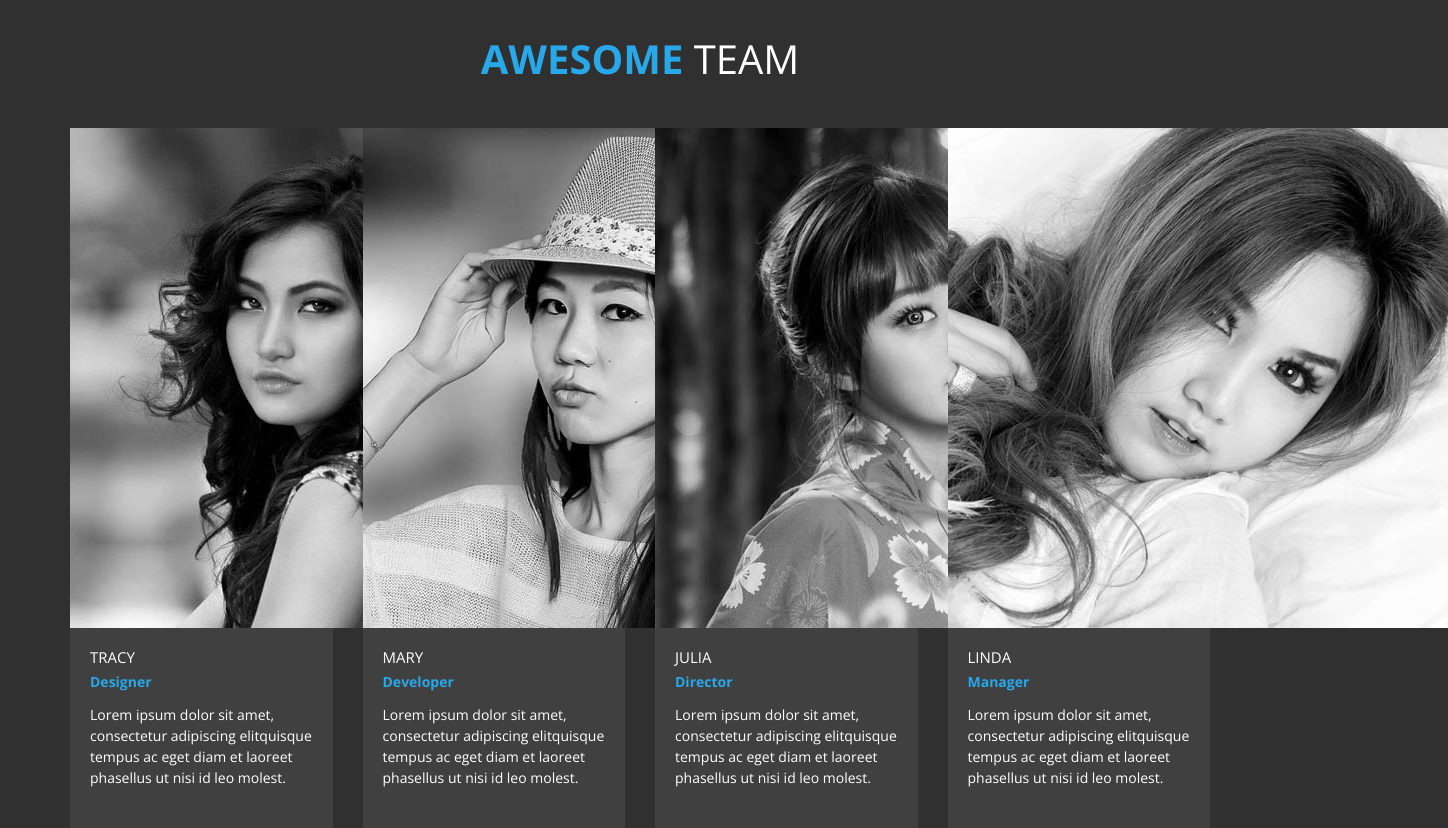
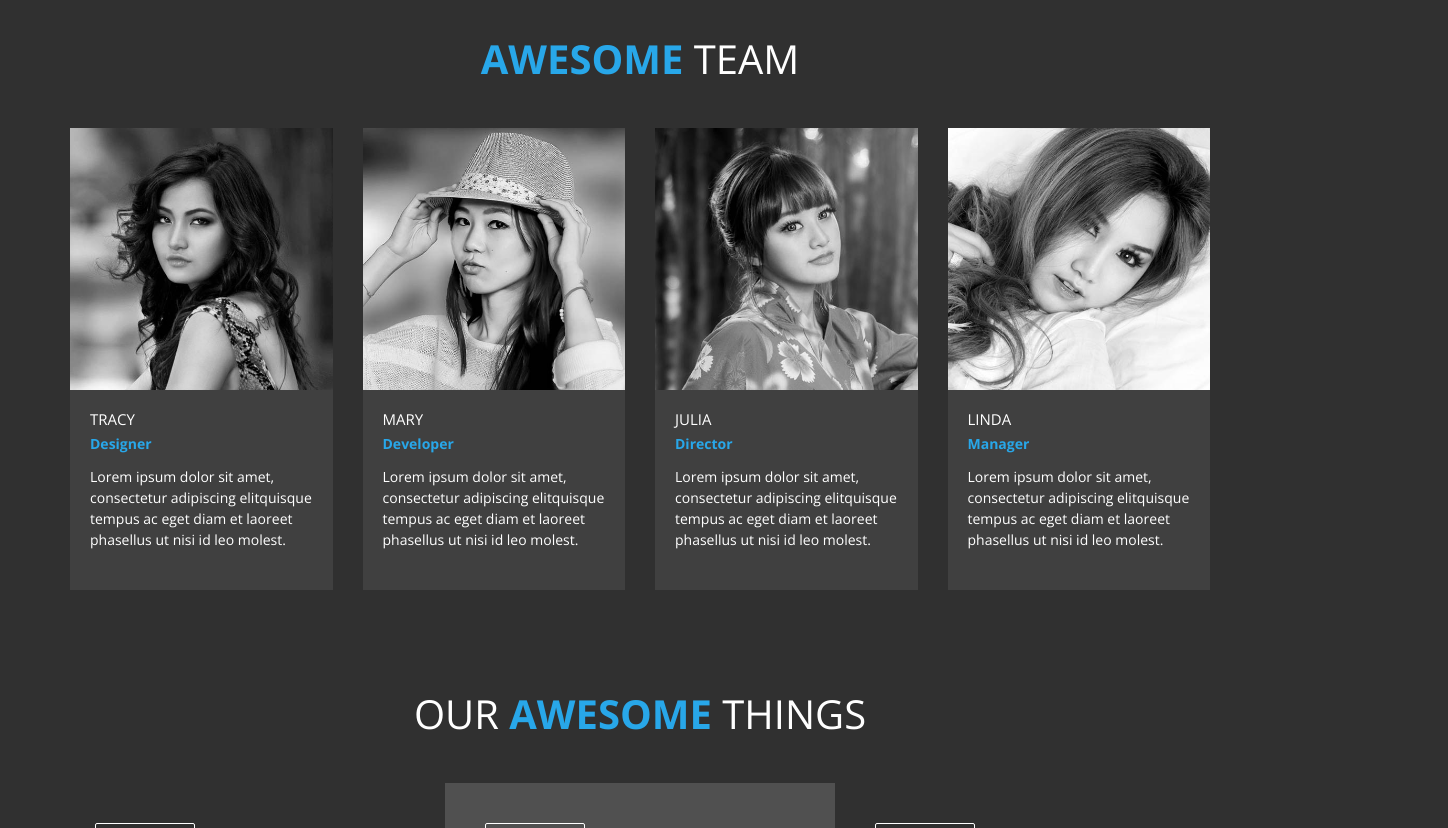
Before and after one commit to noblesilence/tm_450_awesome, a plain HTML site: page index.html in a window 1280 px wide. Shown: the part 1200-2028 px from the top of the page, 1448 px wide, since content can reach past the window. Drawn offline with nearby package versions, Linux system fonts and the light colour scheme.

Commit message:
Finish Team section

```diff
--- a/css/templatemo-style.css
+++ b/css/templatemo-style.css
@@ -499,6 +499,9 @@ a:focus {
 @media only screen and (max-width: 980px) {
   #team .team-wrapper {
     margin-top: 40px;
+    max-width: 500px;
+    margin-left: auto;
+    margin-right: auto;
   }
   #portfolio .portfolio-thumb .portfolio-overlay {
     background: #28a7e9;
--- a/index.html
+++ b/index.html
@@ -166,9 +166,9 @@
     				<div class="col-md-12">
     					<h2 class="wow bounceIn" data-wow-offset="50" data-wow-delay="0.3s"><span>AWESOME</span> TEAM</h2>
     				</div>
-    				<div class="col-md-3 col-sm-6 col-xs-12 wow fadeIn" data-wow-offset="50" data-wow-delay="1.3s">
+    				<div class="col-lg-3 col-md-6 col-12 wow fadeIn" data-wow-offset="50" data-wow-delay="1.3s">
     					<div class="team-wrapper">
-    						<img src="images/team-img1.jpg" class="img-responsive" alt="team img 1">
+    						<img src="images/team-img1.jpg" class="img-fluid" alt="team img 1">
     							<div class="team-des">
     								<h4>TRACY</h4>
     								<span>Designer</span>
@@ -176,9 +176,9 @@
     							</div>
     					</div>
     				</div>
-    				<div class="col-md-3 col-sm-6 col-xs-12 wow fadeIn" data-wow-offset="50" data-wow-delay="1.6s">
+    				<div class="col-lg-3 col-md-6 col-12 wow fadeIn" data-wow-offset="50" data-wow-delay="1.6s">
     					<div class="team-wrapper">
-    						<img src="images/team-img2.jpg" class="img-responsive" alt="team img 2">
+    						<img src="images/team-img2.jpg" class="img-fluid" alt="team img 2">
     							<div class="team-des">
     								<h4>MARY</h4>
     								<span>Developer</span>
@@ -186,9 +186,9 @@
     							</div>
     					</div>
     				</div>
-    				<div class="col-md-3 col-sm-6 col-xs-12 wow fadeIn" data-wow-offset="50" data-wow-delay="1.3s">
+    				<div class="col-lg-3 col-md-6 col-12 wow fadeIn" data-wow-offset="50" data-wow-delay="1.3s">
     					<div class="team-wrapper">
-    						<img src="images/team-img3.jpg" class="img-responsive" alt="team img 3">
+    						<img src="images/team-img3.jpg" class="img-fluid" alt="team img 3">
     							<div class="team-des">
     								<h4>JULIA</h4>
     								<span>Director</span>
@@ -196,9 +196,9 @@
     							</div>
     					</div>
     				</div>
-    				<div class="col-md-3 col-sm-6 col-xs-12 wow fadeIn" data-wow-offset="50" data-wow-delay="1.6s">
+    				<div class="col-lg-3 col-md-6 col-12 wow fadeIn" data-wow-offset="50" data-wow-delay="1.6s">
     					<div class="team-wrapper">
-    						<img src="images/team-img4.jpg" class="img-responsive" alt="team img 4">
+    						<img src="images/team-img4.jpg" class="img-fluid" alt="team img 4">
     							<div class="team-des">
     								<h4>LINDA</h4>
     								<span>Manager</span>
```
